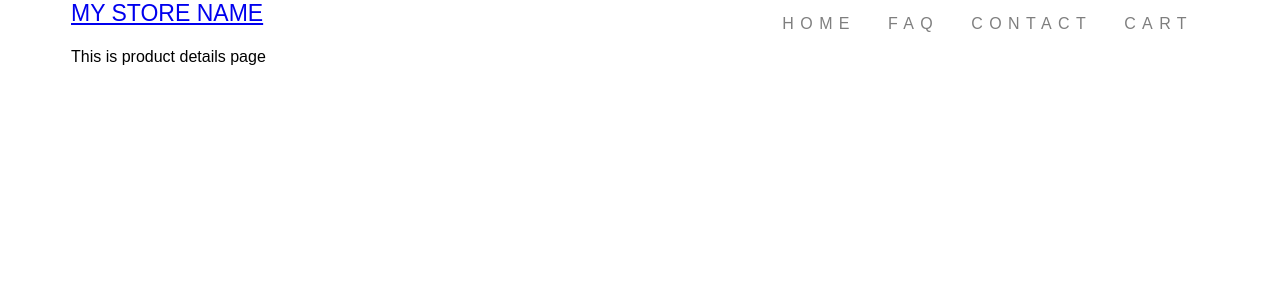
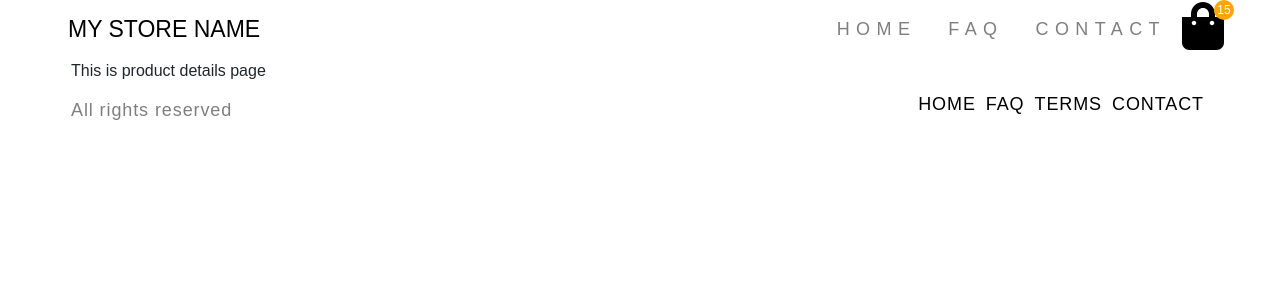
Before and after one commit to Bodeck/internet-shop, a React app: page /product in a window 1280 px wide. Shown: the top 300 px of the page. Built offline with nearby package versions, Linux system fonts and the light colour scheme; the HTML template or start-up script is replaced by a standard one.

Commit message:
Adjust header style and layout

```diff
--- a/src/components/Header.css
+++ b/src/components/Header.css
@@ -1,32 +1,73 @@
 .header {
+  /* outline: 1px solid red; */
+
   display: flex;
   justify-content: right;
   margin: 0 auto;
   text-transform: uppercase;
 }
 .logo {
+  /* background-color: yellow; */
+  padding: 12px;
   width: 348px;
   font-size: 23px;
   width: 30%;
   text-decoration: none;
 }
+
+.logo-link {
+  color: #000000;
+}
 .navbar {
+  /* outline: 1px solid green; */
+
   width: 70%;
   display: flex;
   justify-content: flex-end;
+  /* height: 50px; */
 }
 
 .nav-link {
-  color: #000000;
+  /* outline: 1px solid blue; */
+
+   color: #000000;
   font-weight: 400;
-  font-size: 16px;
+  font-size: 18px;
   letter-spacing: 6.4px;
-  line-height: 16px;
+  line-height: 26px;
+  display: inline-block;
   padding: 16px;
   opacity: .5;
   text-decoration: none;
 }
 
 a:hover, .active {
+  color: #000000;
   opacity: 1;
+  text-decoration: none;
 }
+
+.shopping-cart-wrapper {
+  padding-top: 2px;
+  position: relative;
+}
+
+.shopping-cart-link {
+  color: #000000;
+}
+
+.shopping-cart-counter {
+  font-size: 12px;
+  letter-spacing: 0;
+  background-color: orange;
+  border-radius: 50%;
+  color: white;
+  display: inline-block;
+  text-align: center;
+  padding: 1px;
+  min-width: 20px;
+  height: 20px;
+  position: absolute;
+  right: -10px;
+  top: 0;
+}
--- a/src/components/Header.js
+++ b/src/components/Header.js
@@ -1,19 +1,32 @@
 import React from 'react';
 import { NavLink, Link } from 'react-router-dom';
+import { FontAwesomeIcon } from '@fortawesome/react-fontawesome';
+import { faShoppingBag } from '@fortawesome/free-solid-svg-icons';
 import './Header.css';
 
 const Header = props => {
+  const cartItemsCount = props.cartItemsCount
+
   return (
-    <header className="header container">
+    <header className="header">
+      <div className="container">
+        <div className="row">
           <div className="logo">
-        <Link exact to="/">My Store Name</Link>
+            <Link className="logo-link" to="/">My Store Name</Link>
           </div>
           <nav className="navbar">
             <NavLink className="nav-link" exact to="/" activeClassName="active">Home</NavLink>
             <NavLink className="nav-link" exact to="/faq" activeClassName="active">FAQ</NavLink>
             <NavLink className="nav-link" exact to="/contact" activeClassName="active">Contact</NavLink>
-        <NavLink className="nav-link" exact to="/cart" activeClassName="active">Cart</NavLink>
+            <div className="shopping-cart-wrapper">
+            <NavLink className="shopping-cart-link" exact to="/cart" activeClassName="active">
+              <FontAwesomeIcon className="shopping-cart-icon" icon={faShoppingBag} size="3x" title="Shopping cart" />
+              <span className="shopping-cart-counter">{cartItemsCount}</span>
+            </NavLink>
+            </div>
           </nav>
+        </div>
+      </div>
     </header>
   );
 };
--- a/src/components/MainLayout.js
+++ b/src/components/MainLayout.js
@@ -1,14 +1,16 @@
 import React, { Component } from 'react';
 import Header from './Header';
+import { Footer } from './Footer';
 
 class MainLayout extends Component {
   render() {
     return (
       <div>
-        <Header pageName="This is test" />
-        <div className="container">
+        <Header cartItemsCount={15} />
+        <main className="container">
           {this.props.children}
-        </div>
+        </main>
+        <Footer />
       </div>
     )
   }
--- a/src/index.js
+++ b/src/index.js
@@ -1,5 +1,6 @@
 import React from 'react';
 import ReactDOM from 'react-dom';
+import 'bootstrap/dist/css/bootstrap-reboot.css'
 import 'bootstrap/dist/css/bootstrap-grid.css'
 import './index.css';
 import App from './components/App';
```
Lines whose indentation alone changed are shown as unchanged.
